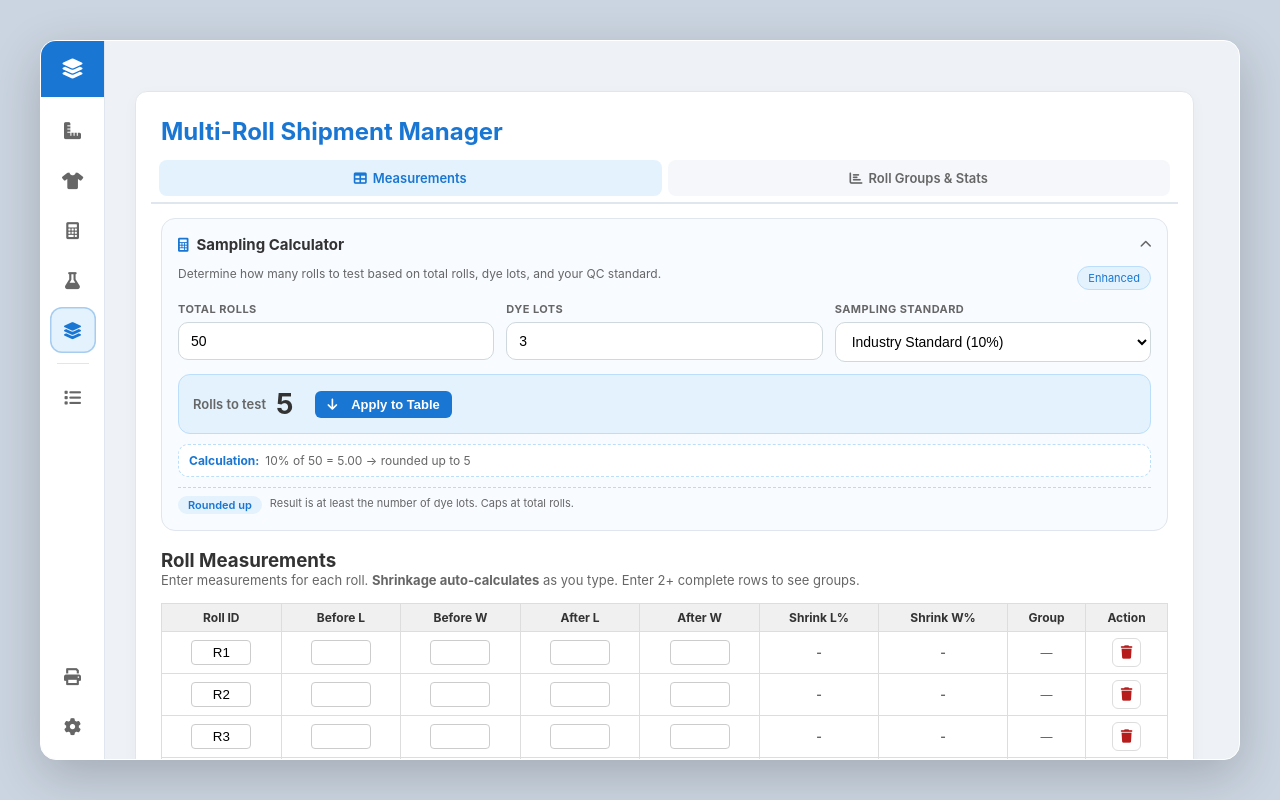
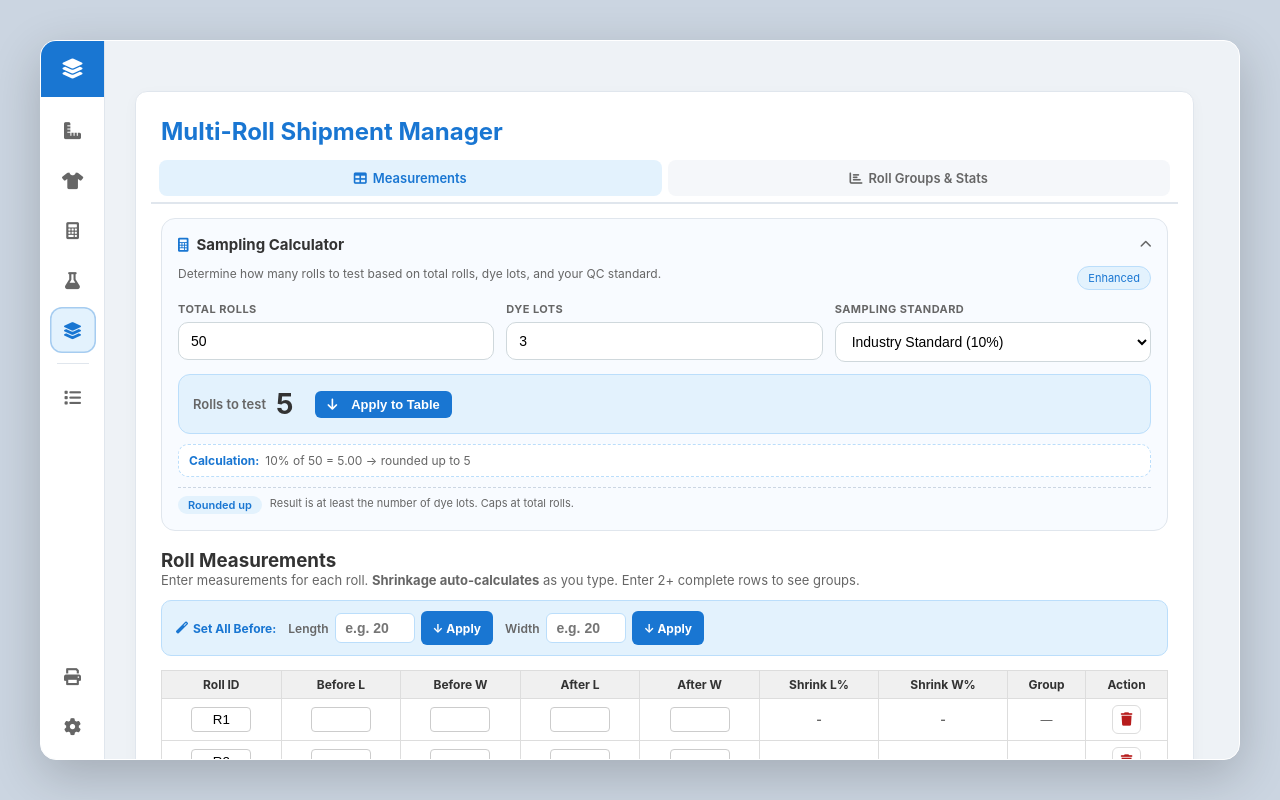
Before and after one commit to Altosonar/New-fabric-Shrinkage-Updated-6-14-back-up, a React (Vite) app: page / in a window 1280 px wide. Both pictures are taken after a click on the button 72 px from the left and 330 px from the top of the page. Built offline with nearby package versions, Linux system fonts and the light colour scheme.

Commit message:
feat: replace floating Fill Down pill with Set Defaults bar above table — unblocked rows, Enter key, full keyboard access

```diff
--- a/src/features/shrinkage-calculator/components/AdvancedTest.tsx
+++ b/src/features/shrinkage-calculator/components/AdvancedTest.tsx
@@ -32,7 +32,9 @@ export function AdvancedTest({ unit, onTransferToMain }: AdvancedTestProps) {
   const { addResult } = useResults();
   const { showAlert, showConfirm } = useDialog();
   const [rows, setRows] = useLocalStorage<RowData[]>('advancedTestRows_v3', defaultRows);
-  const [fillDownVisible, setFillDownVisible] = useState<{ bL: boolean; bW: boolean }>({ bL: false, bW: false });
+  // "Set Defaults" bar — values entered above the table to bulk-fill Before columns
+  const [defaultBL, setDefaultBL] = useState('');
+  const [defaultBW, setDefaultBW] = useState('');
   const [avgL, setAvgL] = useState(0);
   const [avgW, setAvgW] = useState(0);
   const [validSampleCount, setValidSampleCount] = useState(0);
@@ -120,23 +122,16 @@ export function AdvancedTest({ unit, onTransferToMain }: AdvancedTestProps) {
   ]);
 
   // ── Row mutations ────────────────────────────────────────────────────────────
-  // Part 1 fix: handleRowChange ONLY updates the changed cell.
-  // Cascade is intentionally removed — rows stay independent until
-  // the user explicitly clicks/presses Enter on the Fill Down pill.
+  // Part 1 fix: handleRowChange ONLY updates the changed cell — no cascade.
   const handleRowChange = (rowIndex: number, field: keyof RowData, value: string) => {
     setRows(prev => prev.map((row, i) => i === rowIndex ? { ...row, [field]: value } : row));
-    // Show fill-down pill whenever row 0 Before field has a value
-    if (rowIndex === 0 && (field === 'bL' || field === 'bW')) {
-      setFillDownVisible(prev => ({ ...prev, [field]: value.trim() !== '' }));
-    }
   };
 
-  // Part 2: fill-down applies top value to ALL rows below
-  const handleFillDown = (field: 'bL' | 'bW') => {
-    const topValue = rows[0]?.[field];
-    if (!topValue) return;
-    setRows(prev => prev.map((row, i) => i === 0 ? row : { ...row, [field]: topValue }));
-    setFillDownVisible(prev => ({ ...prev, [field]: false }));
+  // Apply default Before values to ALL rows (overwrites every row, empty or not).
+  // Triggered by Enter key or clicking the Apply button in the Set Defaults bar.
+  const applyDefault = (field: 'bL' | 'bW', value: string) => {
+    if (!value.trim()) return;
+    setRows(prev => prev.map(row => ({ ...row, [field]: value })));
   };
 
   // Part 3: Arrow-key grid navigation.
@@ -279,11 +274,55 @@ export function AdvancedTest({ unit, onTransferToMain }: AdvancedTestProps) {
       </h2>
       <p style={{ fontSize: '13px', color: 'var(--text-light)', marginBottom: '16px' }}>
         Enter samples to calculate true average shrinkage.{' '}
-        <em>Fill Row #1 to auto-fill original dimensions for all other rows.</em>
+        <em>Use the defaults bar below to fill Before columns across all rows at once.</em>
       </p>
 
       {/* ── PART 1: Data Collection — Table (expanded by default) ── */}
       <div className={`adv-two-part${advPart === 'data' ? ' adv-part-active' : ''}`}>
+
+      {/* ── Set Defaults Bar ─────────────────────────────────────────────────── */}
+      {/* Enter a value and press Enter (or click Apply) to fill that column.    */}
+      <div className="set-defaults-bar">
+        <span className="set-defaults-label">
+          <i className="fas fa-magic"></i> Set All Before:
+        </span>
+        <div className="set-defaults-field">
+          <label htmlFor="adv-default-bL">Length</label>
+          <input
+            id="adv-default-bL"
+            type="number"
+            placeholder="e.g. 20"
+            value={defaultBL}
+            onChange={e => setDefaultBL(e.target.value)}
+            // Enter key: fill all Before Length cells immediately
+            onKeyDown={e => { if (e.key === 'Enter') { e.preventDefault(); applyDefault('bL', defaultBL); } }}
+            className="set-defaults-input"
+          />
+          <button
+            className="set-defaults-apply"
+            onClick={() => applyDefault('bL', defaultBL)}
+            title="Fill all Before Length cells (Enter)"
+          >↓ Apply</button>
+        </div>
+        <div className="set-defaults-field">
+          <label htmlFor="adv-default-bW">Width</label>
+          <input
+            id="adv-default-bW"
+            type="number"
+            placeholder="e.g. 20"
+            value={defaultBW}
+            onChange={e => setDefaultBW(e.target.value)}
+            onKeyDown={e => { if (e.key === 'Enter') { e.preventDefault(); applyDefault('bW', defaultBW); } }}
+            className="set-defaults-input"
+          />
+          <button
+            className="set-defaults-apply"
+            onClick={() => applyDefault('bW', defaultBW)}
+            title="Fill all Before Width cells (Enter)"
+          >↓ Apply</button>
+        </div>
+      </div>
+
       {/* ── Sample Table ─────────────────────────────────────────────────────── */}
       <div style={{ overflowX: 'auto' }}>
         <table className="advanced-test-table">
@@ -304,7 +343,7 @@ export function AdvancedTest({ unit, onTransferToMain }: AdvancedTestProps) {
               <tr key={idx}>
                 <td><strong>#{idx + 1}</strong></td>
                 {/* col 0 = bL */}
-                <td className={idx === 0 ? 'fill-down-cell' : ''}>
+                <td>
                   <input
                     id={`adv-${idx}-0`}
                     type="number"
@@ -313,19 +352,9 @@ export function AdvancedTest({ unit, onTransferToMain }: AdvancedTestProps) {
                     onKeyDown={(e) => handleCellKeyDown(e, idx, 0)}
                     placeholder="0"
                   />
-                  {idx === 0 && fillDownVisible.bL && (
-                    <button
-                      className="fill-down-pill"
-                      onMouseDown={(e) => { e.preventDefault(); handleFillDown('bL'); }}
-                      onKeyDown={(e) => { if (e.key === 'Enter' || e.key === ' ') { e.preventDefault(); handleFillDown('bL'); } }}
-                      title="Copy this value to all rows below (Enter)"
-                    >
-                      <i className="fas fa-arrow-down"></i> Fill Down
-                    </button>
-                  )}
                 </td>
                 {/* col 1 = bW */}
-                <td className={idx === 0 ? 'fill-down-cell' : ''}>
+                <td>
                   <input
                     id={`adv-${idx}-1`}
                     type="number"
@@ -334,16 +363,6 @@ export function AdvancedTest({ unit, onTransferToMain }: AdvancedTestProps) {
                     onKeyDown={(e) => handleCellKeyDown(e, idx, 1)}
                     placeholder="0"
                   />
-                  {idx === 0 && fillDownVisible.bW && (
-                    <button
-                      className="fill-down-pill"
-                      onMouseDown={(e) => { e.preventDefault(); handleFillDown('bW'); }}
-                      onKeyDown={(e) => { if (e.key === 'Enter' || e.key === ' ') { e.preventDefault(); handleFillDown('bW'); } }}
-                      title="Copy this value to all rows below (Enter)"
-                    >
-                      <i className="fas fa-arrow-down"></i> Fill Down
-                    </button>
-                  )}
                 </td>
                 {/* col 2 = aL */}
                 <td>
--- a/src/features/shrinkage-calculator/components/RollManager.tsx
+++ b/src/features/shrinkage-calculator/components/RollManager.tsx
@@ -39,7 +39,9 @@ export function RollManager({ unit, onTransferToMain }: RollManagerProps) {
   const nextOrderRef = useRef(6);
   const lastClearTokenRef = useRef<string | null>(null);
   const [rows, setRows] = useLocalStorage<RollRow[]>('rollManagerRows_v3', defaultRows);
-  const [fillDownVisible, setFillDownVisible] = useState<{ bL: boolean; bW: boolean }>({ bL: false, bW: false });
+  // "Set Defaults" bar state — used in the bar above the table
+  const [defaultBL, setDefaultBL] = useState('');
+  const [defaultBW, setDefaultBW] = useState('');
   const [stats, setStats] = useState<RollStats>({ avgL: 0, avgW: 0, rangeL: 0, rangeW: 0 });
   const [groupedRolls, setGroupedRolls] = useLocalStorage<GroupedRoll[]>('rollManagerGroupedRolls', []);
   const [recommendation, setRecommendation] = useState({ text: 'Enter measurements to analyze.', type: 'normal' });
@@ -68,21 +70,15 @@ export function RollManager({ unit, onTransferToMain }: RollManagerProps) {
 
   // ── Row mutations ────────────────────────────────────────────────────────────
   // Part 1 fix: handleRowChange ONLY updates the exact cell that changed.
-  // Cascade removed — other rows are untouched until Fill Down is clicked.
   const handleRowChange = (rowIndex: number, field: keyof RollRow, value: string) => {
     setRows(prev => prev.map((row, i) => i === rowIndex ? { ...row, [field]: value } : row));
-    // Show fill-down pill when row 0 Before field is non-empty
-    if (rowIndex === 0 && (field === 'bL' || field === 'bW')) {
-      setFillDownVisible(prev => ({ ...prev, [field]: value.trim() !== '' }));
-    }
   };
 
-  // Part 2: explicitly fill top value down to every row below
-  const handleFillDown = (field: 'bL' | 'bW') => {
-    const topValue = rows[0]?.[field];
-    if (!topValue) return;
-    setRows(prev => prev.map((row, i) => i === 0 ? row : { ...row, [field]: topValue }));
-    setFillDownVisible(prev => ({ ...prev, [field]: false }));
+  // Apply default Before value to ALL rows (overwrites every row).
+  // Triggered by Enter key or the Apply button in the Set Defaults bar.
+  const applyDefault = (field: 'bL' | 'bW', value: string) => {
+    if (!value.trim()) return;
+    setRows(prev => prev.map(row => ({ ...row, [field]: value })));
   };
 
   // Part 3: Arrow-key grid navigation.
@@ -575,7 +571,7 @@ export function RollManager({ unit, onTransferToMain }: RollManagerProps) {
 
       {/* ── Roll Measurements Table ─────────────────────────────────────────── */}
       <h3>Roll Measurements</h3>
-      <p style={{ fontSize: '13px', color: 'var(--text-light)', marginBottom: '15px' }}>
+      <p style={{ fontSize: '13px', color: 'var(--text-light)', marginBottom: '12px' }}>
         Enter measurements for each roll.{' '}
         <strong>Shrinkage auto-calculates</strong> as you type.
         {completeRowCount >= 2
@@ -583,6 +579,48 @@ export function RollManager({ unit, onTransferToMain }: RollManagerProps) {
           : <span style={{ color: 'var(--text-light)' }}> Enter 2+ complete rows to see groups.</span>
         }
       </p>
+
+      {/* ── Set Defaults Bar ─────────────────────────────────────────────────── */}
+      {/* Type a value and press Enter (or click Apply) to fill that column.     */}
+      <div className="set-defaults-bar">
+        <span className="set-defaults-label">
+          <i className="fas fa-magic"></i> Set All Before:
+        </span>
+        <div className="set-defaults-field">
+          <label htmlFor="roll-default-bL">Length</label>
+          <input
+            id="roll-default-bL"
+            type="number"
+            placeholder="e.g. 20"
+            value={defaultBL}
+            onChange={e => setDefaultBL(e.target.value)}
+            onKeyDown={e => { if (e.key === 'Enter') { e.preventDefault(); applyDefault('bL', defaultBL); } }}
+            className="set-defaults-input"
+          />
+          <button
+            className="set-defaults-apply"
+            onClick={() => applyDefault('bL', defaultBL)}
+            title="Fill all Before L cells (Enter)"
+          >↓ Apply</button>
+        </div>
+        <div className="set-defaults-field">
+          <label htmlFor="roll-default-bW">Width</label>
+          <input
+            id="roll-default-bW"
+            type="number"
+            placeholder="e.g. 20"
+            value={defaultBW}
+            onChange={e => setDefaultBW(e.target.value)}
+            onKeyDown={e => { if (e.key === 'Enter') { e.preventDefault(); applyDefault('bW', defaultBW); } }}
+            className="set-defaults-input"
+          />
+          <button
+            className="set-defaults-apply"
+            onClick={() => applyDefault('bW', defaultBW)}
+            title="Fill all Before W cells (Enter)"
+          >↓ Apply</button>
+        </div>
+      </div>
 
       <div className="roll-table-container">
         <table className="roll-table" id="roll-table">
@@ -623,42 +661,22 @@ export function RollManager({ unit, onTransferToMain }: RollManagerProps) {
                     />
                   </td>
                   {/* col 1 = bL */}
-                  <td className={idx === 0 ? 'fill-down-cell' : ''}>
+                  <td>
                     <input
                       id={`roll-${idx}-1`}
                       type="number" step="any" value={row.bL}
                       onChange={(e) => handleRowChange(idx, 'bL', e.target.value)}
                       onKeyDown={(e) => handleCellKeyDown(e, idx, 1)}
                     />
-                    {idx === 0 && fillDownVisible.bL && (
-                      <button
-                        className="fill-down-pill"
-                        onMouseDown={(e) => { e.preventDefault(); handleFillDown('bL'); }}
-                        onKeyDown={(e) => { if (e.key === 'Enter' || e.key === ' ') { e.preventDefault(); handleFillDown('bL'); } }}
-                        title="Copy to all rows (Enter)"
-                      >
-                        <i className="fas fa-arrow-down"></i> Fill Down
-                      </button>
-                    )}
                   </td>
                   {/* col 2 = bW */}
-                  <td className={idx === 0 ? 'fill-down-cell' : ''}>
+                  <td>
                     <input
                       id={`roll-${idx}-2`}
                       type="number" step="any" value={row.bW}
                       onChange={(e) => handleRowChange(idx, 'bW', e.target.value)}
                       onKeyDown={(e) => handleCellKeyDown(e, idx, 2)}
                     />
-                    {idx === 0 && fillDownVisible.bW && (
-                      <button
-                        className="fill-down-pill"
-                        onMouseDown={(e) => { e.preventDefault(); handleFillDown('bW'); }}
-                        onKeyDown={(e) => { if (e.key === 'Enter' || e.key === ' ') { e.preventDefault(); handleFillDown('bW'); } }}
-                        title="Copy to all rows (Enter)"
-                      >
-                        <i className="fas fa-arrow-down"></i> Fill Down
-                      </button>
-                    )}
                   </td>
                   {/* col 3 = aL */}
                   <td>
--- a/src/styles/index.css
+++ b/src/styles/index.css
@@ -4007,3 +4007,95 @@ body {
     padding-bottom: 40px;
   }
 }
+
+/* ── Set Defaults Bar (replaces floating Fill Down pill) ─────────────────────── */
+.set-defaults-bar {
+  display: flex;
+  align-items: center;
+  gap: 12px;
+  flex-wrap: wrap;
+  background: var(--info-light, #e3f2fd);
+  border: 1px solid #bbdefb;
+  border-radius: 10px;
+  padding: 10px 14px;
+  margin-bottom: 14px;
+}
+
+.set-defaults-label {
+  font-size: 12px;
+  font-weight: 700;
+  color: var(--primary, #1976d2);
+  white-space: nowrap;
+  display: flex;
+  align-items: center;
+  gap: 5px;
+}
+
+.set-defaults-field {
+  display: flex;
+  align-items: center;
+  gap: 6px;
+}
+
+.set-defaults-field label {
+  font-size: 12px;
+  font-weight: 600;
+  color: var(--text-light);
+  white-space: nowrap;
+}
+
+.set-defaults-input {
+  width: 80px;
+  padding: 6px 8px;
+  border: 1px solid #bbdefb;
+  border-radius: 6px;
+  font-size: 14px;
+  font-weight: 600;
+  text-align: center;
+  background: #fff;
+  color: var(--text-main);
+  /* Highlight on focus so keyboard users know where they are */
+  outline: none;
+  transition: border-color 0.15s, box-shadow 0.15s;
+}
+.set-defaults-input:focus {
+  border-color: var(--primary, #1976d2);
+  box-shadow: 0 0 0 3px rgba(25, 118, 210, 0.15);
+}
+
+.set-defaults-apply {
+  padding: 6px 12px;
+  background: var(--primary, #1976d2);
+  color: #fff;
+  border: none;
+  border-radius: 6px;
+  font-size: 12px;
+  font-weight: 700;
+  cursor: pointer;
+  transition: background 0.15s;
+  white-space: nowrap;
+  min-height: 34px;
+  font-family: inherit;
+}
+.set-defaults-apply:hover { background: var(--primary-dark, #1565c0); }
+.set-defaults-apply:focus-visible {
+  outline: 2px solid var(--primary);
+  outline-offset: 2px;
+}
+
+@media screen and (max-width: 768px) {
+  .set-defaults-bar {
+    gap: 8px;
+    padding: 10px 12px;
+  }
+  .set-defaults-input {
+    width: 70px;
+    font-size: 16px; /* prevent iOS zoom */
+    padding: 8px 8px;
+  }
+  .set-defaults-apply {
+    padding: 8px 12px;
+    font-size: 13px;
+    min-height: 40px;
+  }
+}
```
